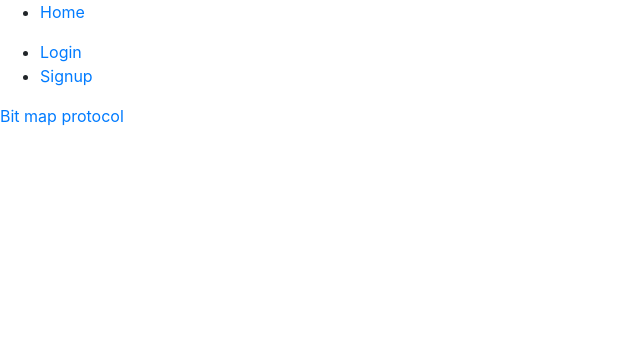
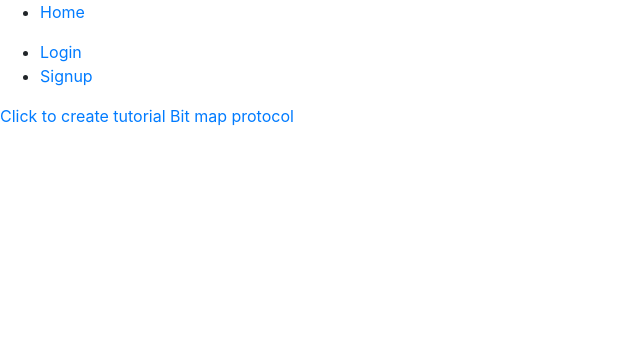
Before and after one commit to Himanshu-Negi8/graFeedia, a Django app: a page that uses Tutorial/templates/Tutorial/series.html in a window 1280 px wide. Shown: the top 348 px of the page, without its empty margins (0-640 px from the left). Run offline with Django 3.2, Linux system fonts and the light colour scheme; data comes from the database, SQL or seed files in the repository; both versions use the stored data as it was after the commit; some libraries are stand-ins or nearby versions.

Commit message:
code added

```diff
--- a/Posts/templates/Posts/post_list.html
+++ b/Posts/templates/Posts/post_list.html
@@ -2,6 +2,7 @@
 
 {% block content %}
  <h5>This is the post list page</h5>
+
     {% for post in post_list %}
         {% if request.user == post.user  %}
         <a href="{% url 'Posts:post_detail' slug=post.slug %}">{{ post.post_title }}</a><br>
--- a/Posts/views.py
+++ b/Posts/views.py
@@ -54,6 +54,8 @@ class PostDetailView(DetailView):
 
 
 
+
+
 # def add_comment(request, pk):
 #     post = get_object_or_404(Post, pk=pk)
 #     if request.method == 'POST':
--- a/Tutorial/models.py
+++ b/Tutorial/models.py
@@ -53,7 +53,7 @@ class Tutorial(models.Model):
 
 class Moments(models.Model):
 
-    title=models.CharField(max_length=200)
+    title = models.CharField(max_length=200)
     pic=models.ImageField(upload_to='images/')
 
     def __str__(self):
--- a/Tutorial/templates/Tutorial/series.html
+++ b/Tutorial/templates/Tutorial/series.html
@@ -4,8 +4,10 @@
 
 {% block content %}
     {% for i in series %}
-       <a href="{% url 'Tutorial:addtutorial' slug=i.series_slug   %}" >{{ i.tutorial_series }}</a>
+       <a href="{% url 'Tutorial:addtutorial' slug=i.series_slug   %}" >Click to create tutorial</a>
+        <a href="{% url 'Tutorial:tutorial_lists' slug=i.series_slug %}">{{ i.tutorial_series }}</a><br>
     {% endfor %}
-    </form>
+
+
 
 {% endblock %}
--- a/Tutorial/templates/Tutorial/tutorial_detail.html
+++ b/Tutorial/templates/Tutorial/tutorial_detail.html
@@ -3,6 +3,6 @@
 {% load bootstrap4 %}
 
 {% block content %}
+{{ tutorial.tutorial_title }}
     {{ tutorial.tutorial_content }}
-
 {% endblock %}
--- a/Tutorial/urls.py
+++ b/Tutorial/urls.py
@@ -1,10 +1,12 @@
 from django.urls import path
 from . import views
-app_name='Tutorial'
+
+app_name = 'Tutorial'
 
 urlpatterns = [
     path('<slug:slug>/add_tutorial/',views.CreateTutorial.as_view(),name='addtutorial'),
     path('category/',views.tutorial_category,name='tut_category'),
     path('<slug:slug>/series/',views.tutorial_series,name='tut_series'),
-    path('tutorial_detail/<slug:slug>',views.TutorialDetailView.as_view(),name='tutorial_detail'),
+    path('<slug:slug>/tutorial_list/',views.TutorialListView.as_view(),name='tutorial_lists'),
+    path('<slug:slug>/tutorial_detail',views.TutorialDetailView.as_view(),name='tutorial_detail'),
 ]
--- a/Tutorial/views.py
+++ b/Tutorial/views.py
@@ -35,8 +35,33 @@ def tutorial_series(request, slug):
     return render(request, 'Tutorial/series.html', context)
 
 
+class TutorialListView(ListView):
+    model = Tutorial
+    template_name = 'Tutorial/tutorial_list.html'
+    # select_related = 'tutorial_series'
+
+    def get_queryset(self):
+        ob = TutorialSeries.objects.get(series_slug=self.kwargs['slug'])
+        print(ob)
+        return Tutorial.objects.filter(tutorial_series=ob)
+
+
 class TutorialDetailView(DetailView):
     model = Tutorial
+
+    def get_object(self, queryset=None):
+        slug =self.kwargs['slug']
+        ob = Tutorial.objects.get(tutorial_slug=slug)
+        try :
+            obj = Tutorial.objects.get(tutorial_title=ob)
+        except Tutorial.DoesNotExist:
+            obj = None;
+        return obj
+    # def get_queryset(self):
+    #     print(self.kwargs['slug'])
+    #     ob = Tutorial.objects.get(tutorial_slug=self.kwargs['slug'])
+    #     print(ob)
+    #     return Tutorial.objects.filter(tutorial_title=ob)
 
 # for c in TutorialCategory.objects.all():
 #     categories = c.category_slug
--- a/Users/views.py
+++ b/Users/views.py
@@ -13,7 +13,7 @@ from .models import User
 class SignupView(CreateView):
     form_class = SignupForm
     template_name = 'Users/signup.html'
-    # success_url = reverse_lazy('home')
+    success_url = reverse_lazy('home')
 
 
 def loginview(request):
```
Also changed, not shown: Tutorial/templates/Tutorial/tutorial_list.html (added, +11 -0 lines), Posts/models.py (line endings or trailing spaces), Tutorial/migrations/0008_auto_20200609_1346.py (added), db.sqlite3.
